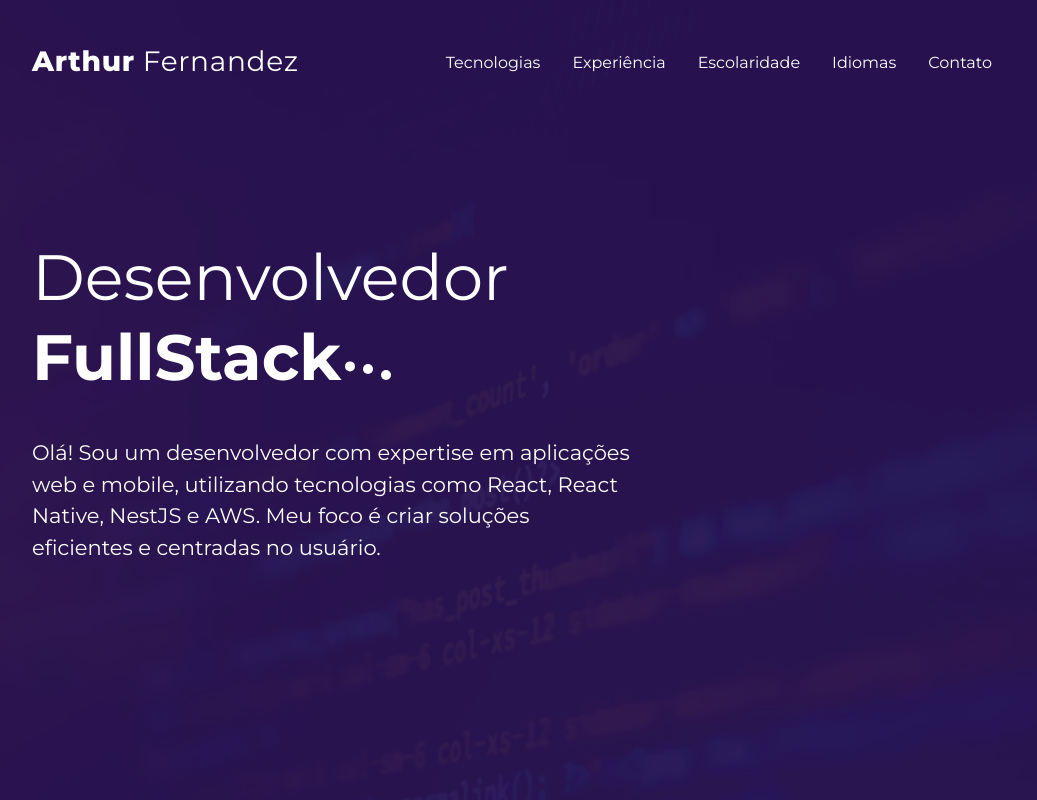
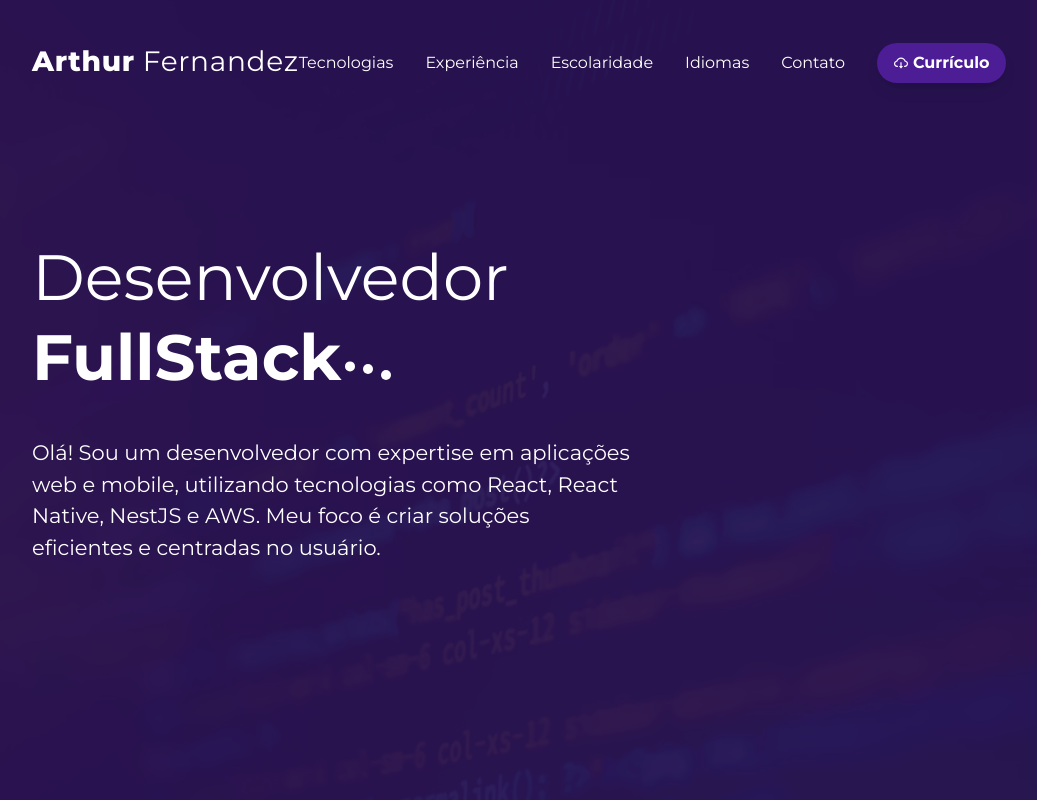
Before and after one commit to LilArtDev/portfolio, a Next.js app: page / in a window 1280 px wide. Shown: the top 800 px of the page, without its empty margins (128-1165 px from the left). Built offline with nearby package versions, Linux system fonts and the light colour scheme.

Commit message:
feat: download cv button

```diff
--- /dev/null
+++ b/src/components/layout/Navbar/custom/DownloadCvButton/download-cv-button.component.tsx
@@ -0,0 +1,23 @@
+import { AiOutlineCloudDownload } from "react-icons/ai";
+
+export const DownloadCVButton = () => {
+  const handleDownload = () => {
+    const link = document.createElement("a");
+    link.href =
+      "https://drive.google.com/file/d/1jDvqH3XpqPsO7iSrX59ydZB5h9bf_N2D/view?usp=sharing";
+    link.download = "Curriculo.pdf";
+    document.body.appendChild(link);
+    link.click();
+    document.body.removeChild(link);
+  };
+
+  return (
+    <button
+      onClick={handleDownload}
+      className="py-2 px-4 rounded-full text-white font-bold bg-background/40 lg:bg-violet-900 shadow-lg flex justify-center items-center gap-1"
+    >
+      <AiOutlineCloudDownload />
+      Currículo
+    </button>
+  );
+};
--- a/src/components/layout/Navbar/custom/Menu/menu.component.tsx
+++ b/src/components/layout/Navbar/custom/Menu/menu.component.tsx
@@ -1,19 +1,16 @@
 "use client";
+import { motion } from "framer-motion";
 import React from "react";
-import { AnimatePresence, motion } from "framer-motion";
 
-import { IoLogoGithub } from "react-icons/io5";
-import { FaInstagram, FaLinkedinIn } from "react-icons/fa6";
-import { IconType } from "react-icons";
-
-import * as variants from "./menu.animation";
+import { NavbarContext } from "../../context/navbar.context";
+import { DownloadCVButton } from "../DownloadCvButton/download-cv-button.component";
 import {
   ListOption,
   ListOptionProps,
 } from "./custom/ListOption/list-option.component";
 import { MobileOverlay } from "./custom/MobileOverlay/mobile-overlay.component";
+import * as variants from "./menu.animation";
 import { SOCIAL_OPTIONS } from "./menu.constants";
-import { NavbarContext } from "../../context/navbar.context";
 
 export interface MenuProps {
   options: ListOptionProps[];
@@ -37,6 +34,7 @@ export const Menu: React.FC<MenuProps> = ({ options }) => {
             onClick={() => setIsHamburguerMenuOpen(false)}
           />
         ))}
+        <DownloadCVButton />
       </motion.ul>
       <motion.ul
         className="w-full flex  justify-center items-center gap-10 mt-auto mb-12"
--- a/src/components/layout/Navbar/navbar.component.tsx
+++ b/src/components/layout/Navbar/navbar.component.tsx
@@ -3,6 +3,7 @@ import { useMediaQuery } from "@/shared/hooks";
 import { motion } from "framer-motion";
 import React from "react";
 import { NavbarContext } from "./context/navbar.context";
+import { DownloadCVButton } from "./custom/DownloadCvButton/download-cv-button.component";
 import { Menu } from "./custom/Menu/menu.component";
 import { ToggleIcon } from "./custom/ToggleIcon/toggle-icon.component";
 import { BASE_MENU_OPTIONS } from "./navbar.constants";
@@ -37,7 +38,7 @@ export const Navbar: React.FC = () => {
           </h1>
         </div>
         {isLgScreen ? (
-          <ul className="flex gap-8">
+          <ul className="flex gap-8 items-center">
             {BASE_MENU_OPTIONS.map((element) => (
               <motion.li
                 key={element.label}
@@ -52,6 +53,7 @@ export const Navbar: React.FC = () => {
                 <a href={element.href}>{element.label}</a>
               </motion.li>
             ))}
+            <DownloadCVButton />
           </ul>
         ) : (
           <ToggleIcon
```
